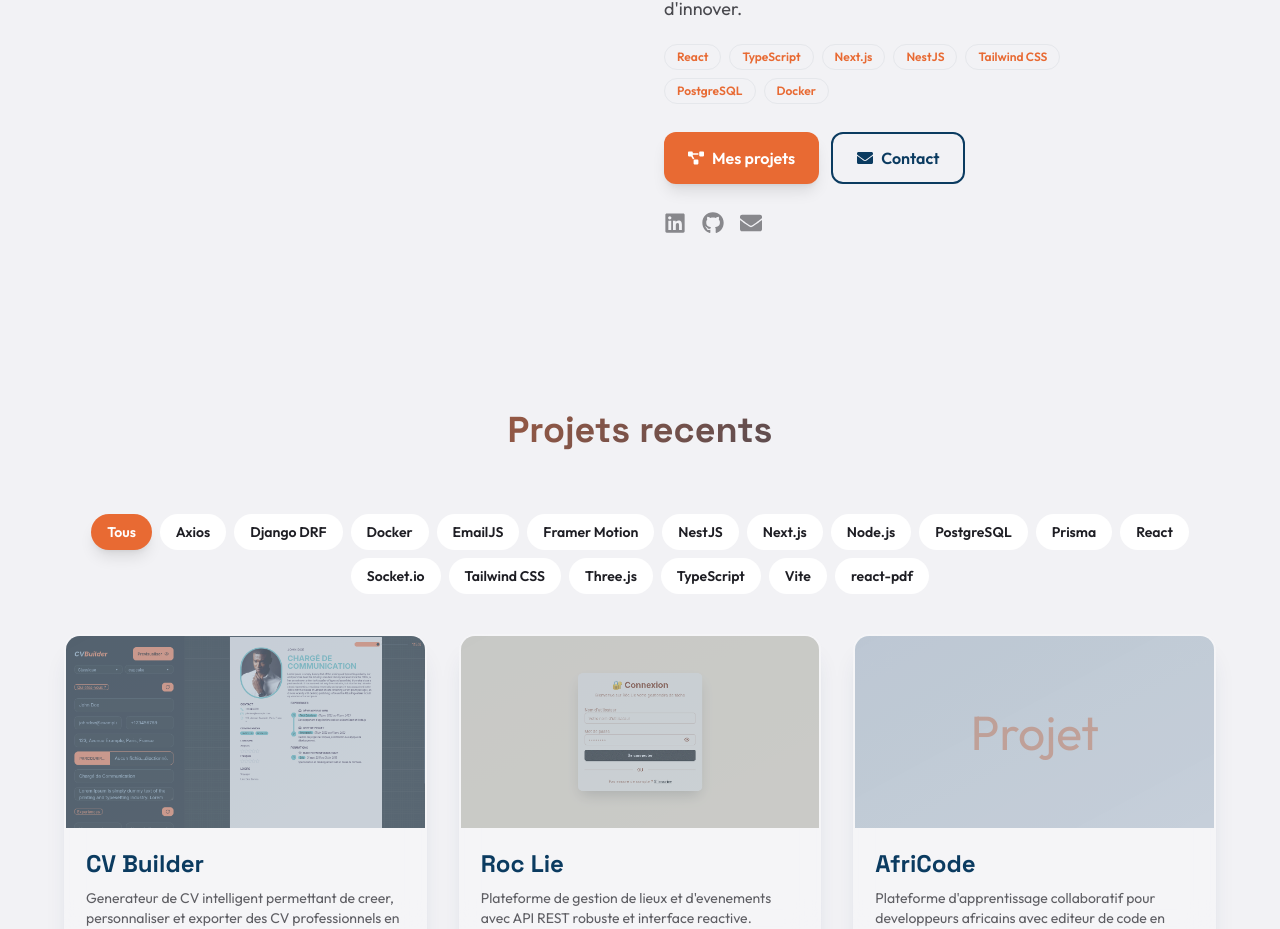
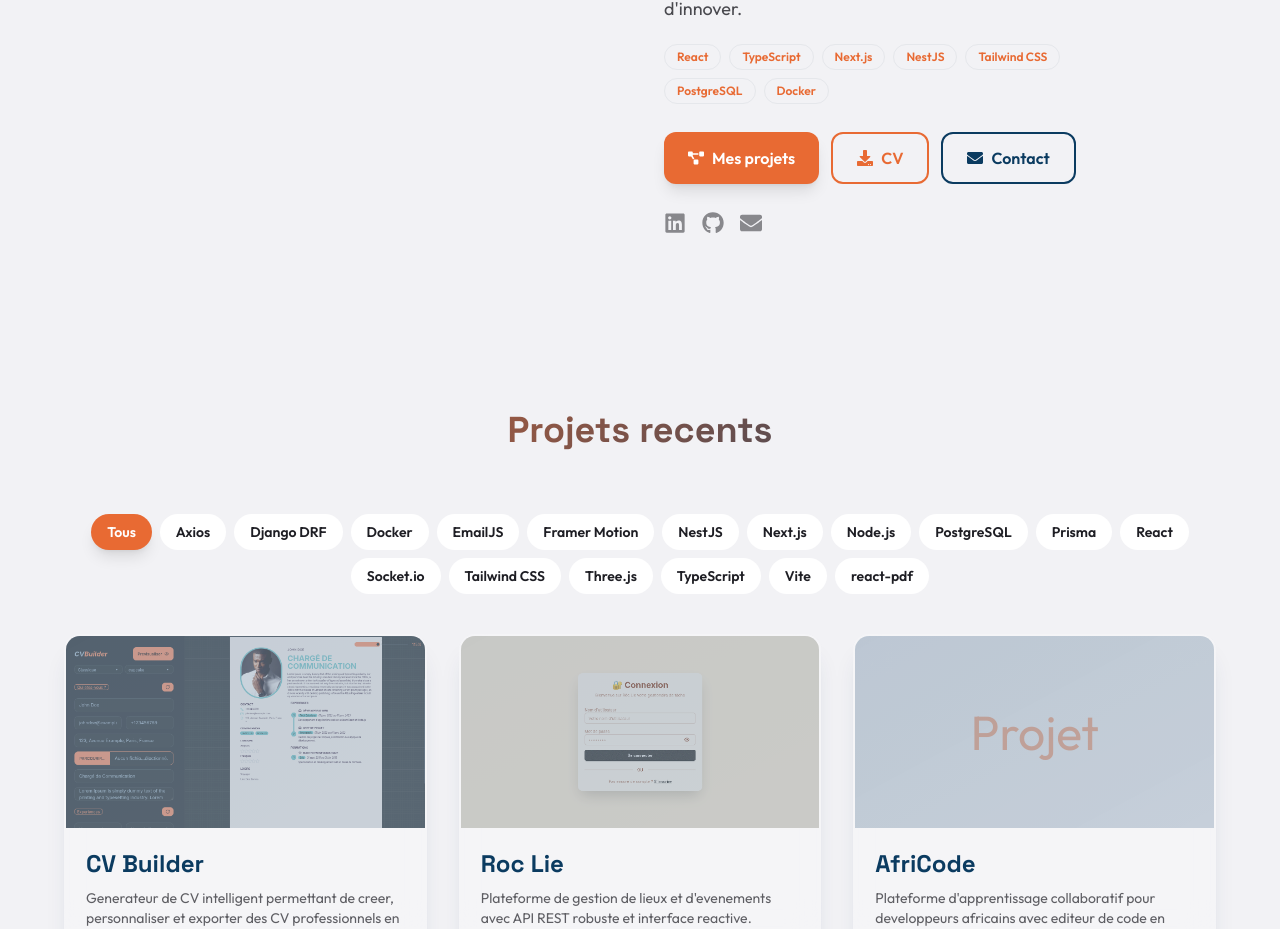
Before and after one commit to Leboueelie/portefolio, a React (Vite) app: page / in a window 1280 px wide. Shown: the part 1491-2420 px from the top of the page. Built offline with nearby package versions, Linux system fonts and the light colour scheme.

Commit message:
Ajoute le CV téléchargeable

```diff
--- a/src/components/About.tsx
+++ b/src/components/About.tsx
@@ -2,6 +2,7 @@ import { useState } from "react";
 import { motion } from "framer-motion";
 import {
   FaProjectDiagram,
+  FaDownload,
   FaEnvelope,
   FaLinkedin,
   FaGithub,
@@ -152,6 +153,13 @@ export default function About() {
               <FaProjectDiagram /> Mes projets
             </a>
             <a
+              href="/cv.pdf"
+              target="_blank"
+              className="clickable inline-flex items-center gap-2 px-6 py-3 border-2 border-accent text-accent font-semibold rounded-xl hover:bg-accent hover:text-white transition-all"
+            >
+              <FaDownload /> CV
+            </a>
+            <a
               href="#contact"
               className="clickable inline-flex items-center gap-2 px-6 py-3 border-2 border-deep-blue dark:border-white text-deep-blue dark:text-white font-semibold rounded-xl hover:bg-deep-blue hover:text-white dark:hover:bg-white dark:hover:text-deep-blue transition-all"
             >
```
Also changed, not shown: 1 other file (tests, documents, lock files or other folders).
